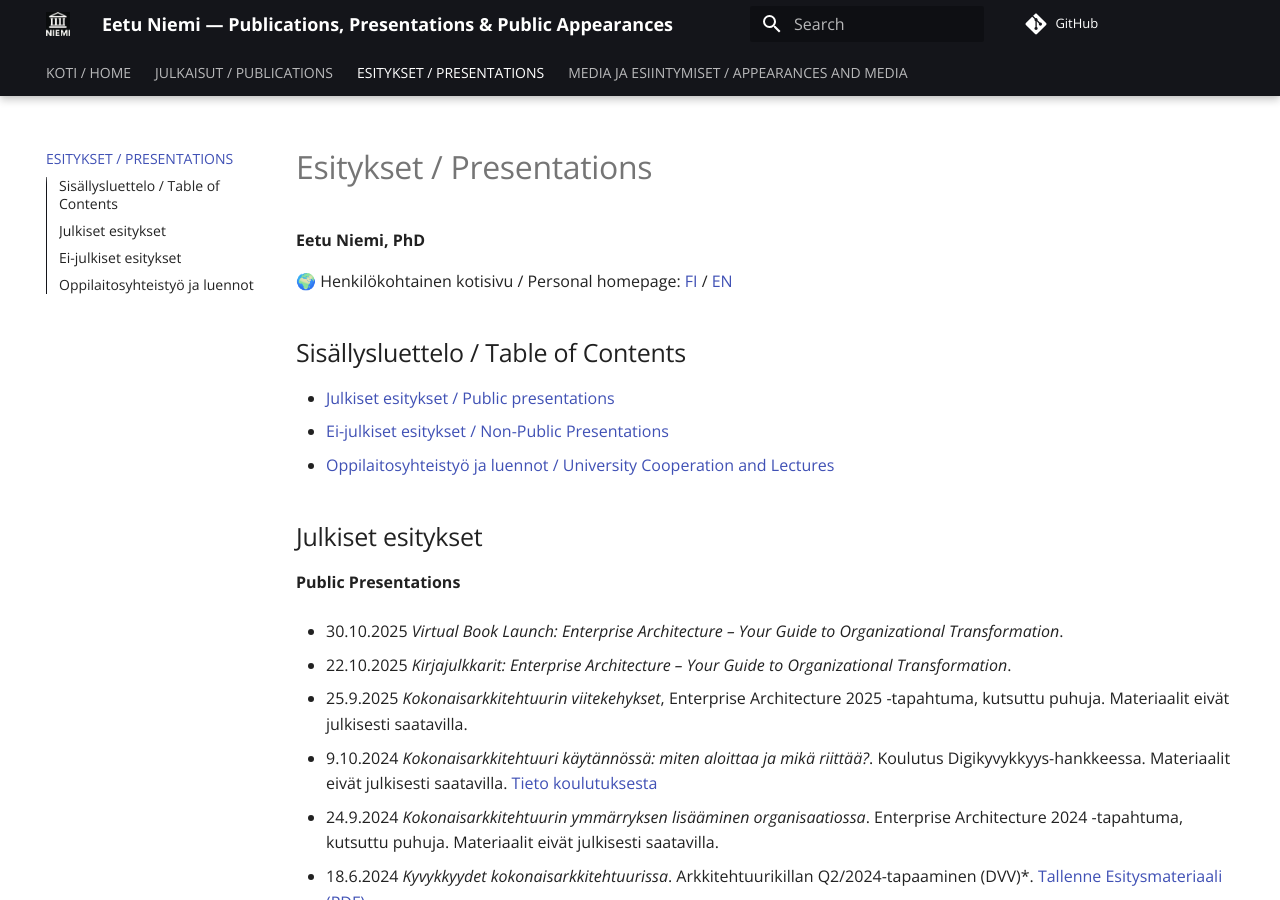
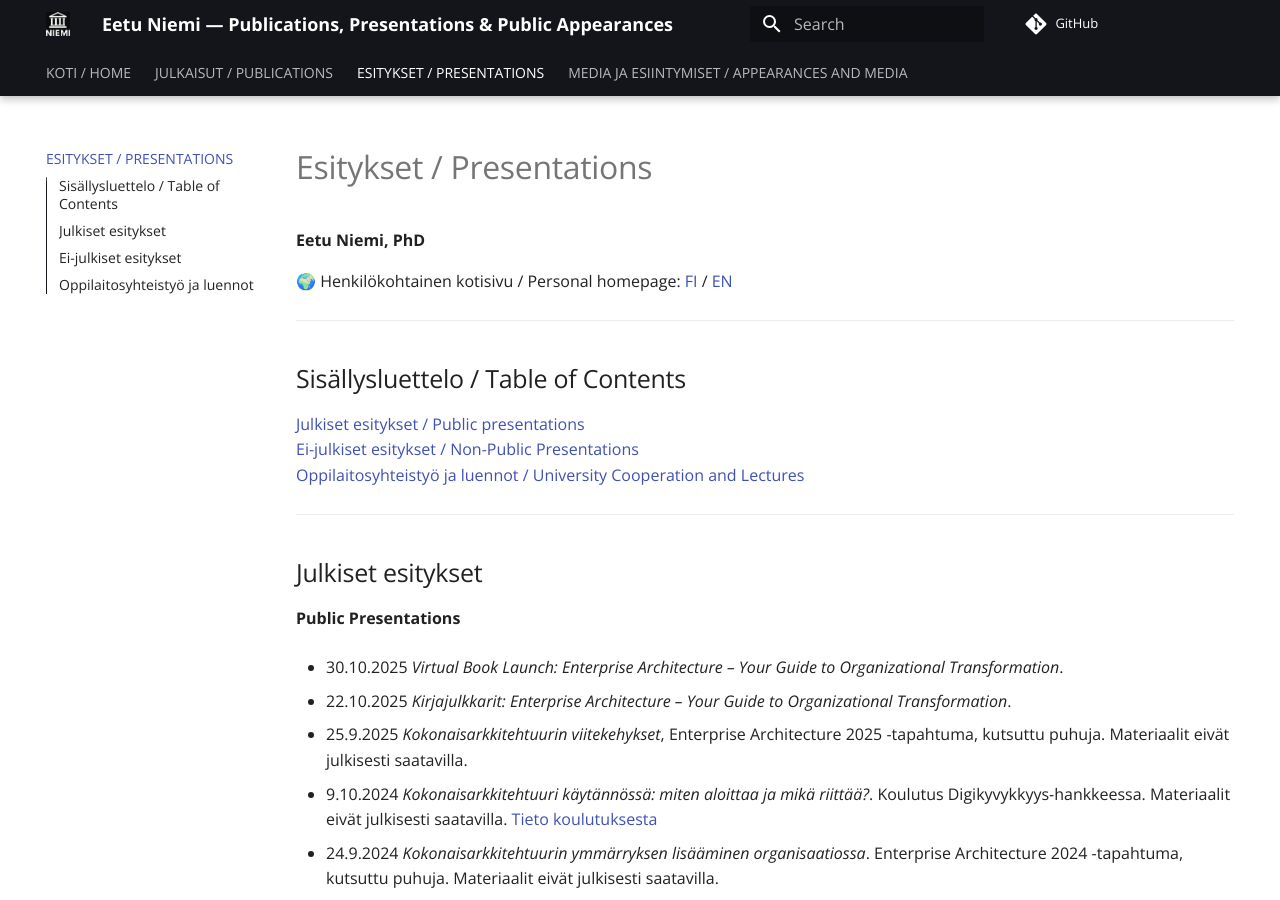
Before and after one commit to eetuniemiphd/eetuniemi, an MkDocs documentation site: the page built from docs/presentations-eetu-niemi.md, in a window 1280 px wide and 900 px high. Built offline with MkDocs 1.6.1 and Material for MkDocs 9.7.7, drawn with Linux system fonts in a browser that asks for light colours; comment, search, counter and statistics services are not loaded.

```diff
--- a/docs/presentations-eetu-niemi.md
+++ b/docs/presentations-eetu-niemi.md
@@ -3,11 +3,15 @@
 
 🌍 Henkilökohtainen kotisivu / Personal homepage: [FI](https://eetuniemi.fi) / [EN](https://eetuniemi.net)
 
+---
+
 ## Sisällysluettelo / Table of Contents
 
-- [Julkiset esitykset / Public presentations](#julkiset-esitykset)
-- [Ei-julkiset esitykset / Non-Public Presentations](#ei-julkiset-esitykset)
-- [Oppilaitosyhteistyö ja luennot / University Cooperation and Lectures](#oppilaitosyhteistyö-ja-luennot)
+[Julkiset esitykset / Public presentations](#julkiset-esitykset)
+[Ei-julkiset esitykset / Non-Public Presentations](#ei-julkiset-esitykset)
+[Oppilaitosyhteistyö ja luennot / University Cooperation and Lectures](#oppilaitosyhteistyö-ja-luennot)
+
+---
 
 ## Julkiset esitykset
 **Public Presentations**
@@ -56,12 +60,16 @@
 
 - 25.8.2017 *IAM:sta apua GDPR-valmistautumiseen*. Coalan webinaari (Oppia.fi).[Tallenne ja lisätiedot (vaatii rekisteröitymisen)](https://oppia.fi/webinaarit/135/coala/iamsta-apua-gdpr-valmistautumiseen)
 
+---
+
 ## Ei-julkiset esitykset
 **Non-Public Presentations**
 
 Työnantajan ja asiakastoimeksiantojen sisällä ppidettyjä esityksiä ei ole mainittu.
 
 - 13.11.2024 *Kokonaisarkkitehtuurin hyödyntäminen ja kehittäminen*, työ- ja elinkeinoministeriön (TEM) hallinnonalan arkkitehtuuriverkosto, kutsuttu puhuja. Materiaalit eivät julkisesti saatavilla.
+
+---
 
 ## Oppilaitosyhteistyö ja luennot
 **University Cooperation and Lectures**
```
